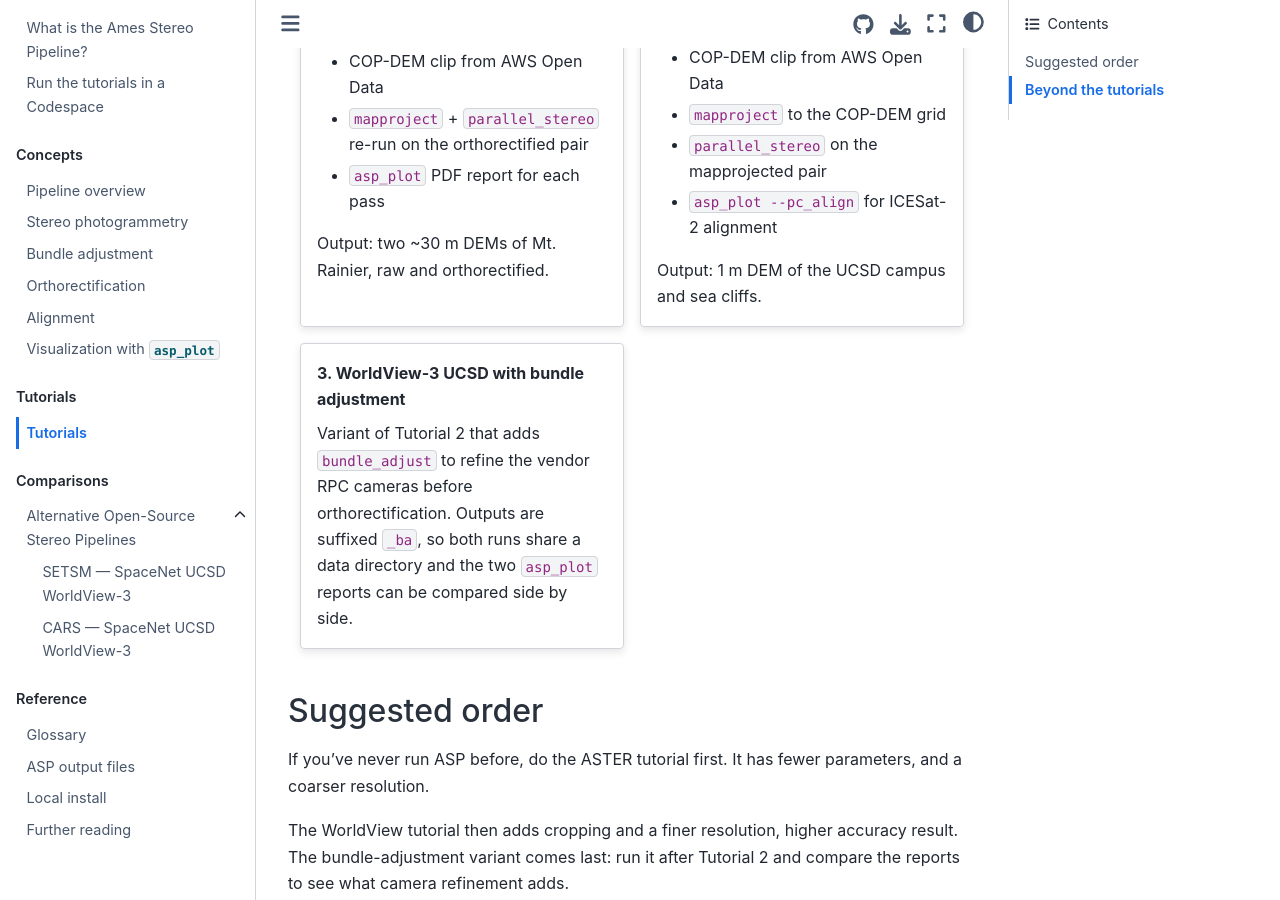
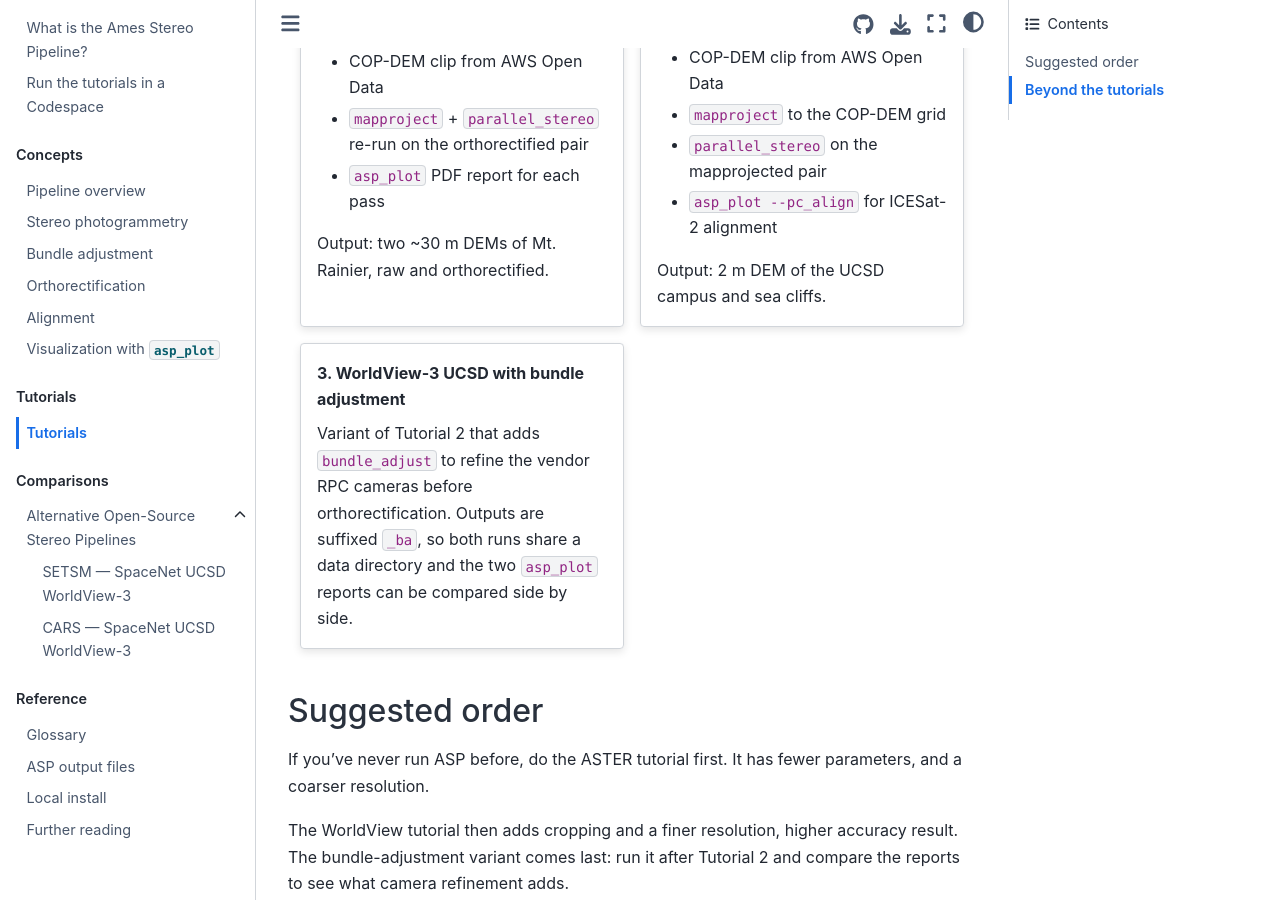
Before and after one commit to uw-cryo/stereopipeline-quickstart, a Sphinx documentation site: the page built from docs/tutorials/index.md, in a window 1280 px wide and 900 px high, scrolled down 442 px. Built offline with Sphinx 7.4.7 and the Sphinx Book theme 1.1.4, drawn with Linux system fonts in a browser that asks for light colours; pages that are not in the unit, such as notebooks, are missing from menus.

Commit message:
Process WV at 0.5 m on the 2x2 km clip, output 2 m DEM

```diff
--- a/docs/tutorials/index.md
+++ b/docs/tutorials/index.md
@@ -30,7 +30,7 @@
 - `parallel_stereo` on the mapprojected pair
 - `asp_plot --pc_align` for ICESat-2 alignment
 
-Output: 1 m DEM of the UCSD campus and sea cliffs.
+Output: 2 m DEM of the UCSD campus and sea cliffs.
 :::
 
 :::{grid-item-card} 3. WorldView-3 UCSD with bundle adjustment
```
Also changed, not shown: docs/start/codespaces.md (+1 -1 lines), 2 other files.
